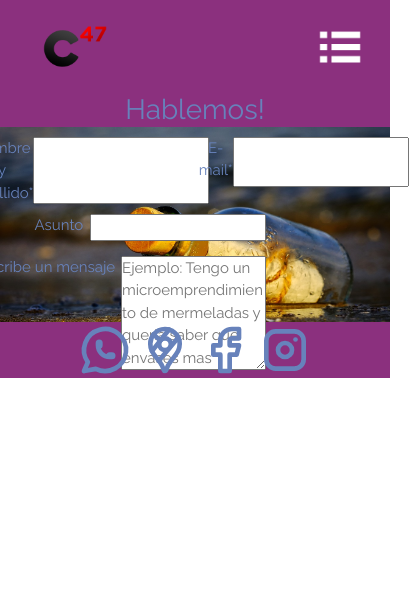
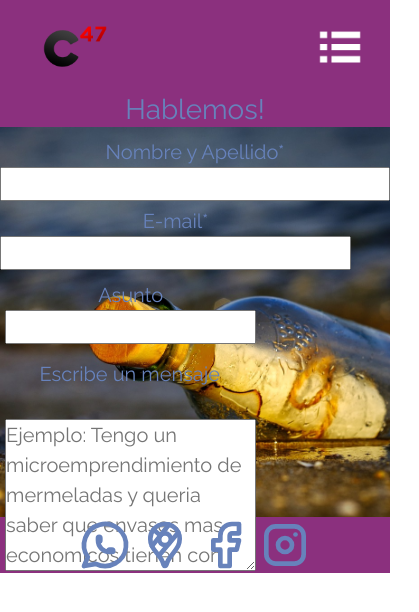
Before and after one commit to emallorente/proyecto-c47, a plain HTML site: page html/contacto.html in a window 390 px wide. Shown: the whole page, 419 px wide, since content can reach past the window. Drawn offline with nearby package versions, Linux system fonts and the light colour scheme.

Commit message:
arreglado css algunos detalles rspsv

```diff
--- a/css/style.css
+++ b/css/style.css
@@ -333,7 +333,7 @@ header nav ul li a{
         z-index: 1
 }
 .cajas{
-    height: 50vw;
+    height: 80vw;
 }
     .cajas div{
         font-size: 15px;
@@ -438,23 +438,52 @@ header nav ul li a{
     height: 100%;
     grid-gap: 0!important;
 }
+
+/* Cajas de contactos en mobile  */
 .cajas{
-    height:50vw;
+    height:100vw;
 }
+
+.cajas div{
+    display: grid;
+    justify-items: auto;
+    grid-template-columns: repeat(1, 1fr);
+    grid-template-rows: 4;
+    grid-template-areas: "caja1" "caja2" "caja3" "caja4";
+    font-size: 20px;
+    font-family: 'Raleway', sans-serif;
+    color: #6782BB;
+    padding-top: 5px;
+}
+
 .caja1{
     margin: 0;
+    align-items: center;
+    grid-area: caja1;
 }
 .caja2{
     margin: 0;
+    grid-area: caja2;
 }
 .caja3{
     margin: 5px;
+    grid-area: caja3;
+}
+.caja3 input{
+    text-align: center;
+    margin: 0px;
+    padding: 0;
+    margin: 0;
 }
 .caja3 label{
-    margin-right: 5px;
+    text-align: center;
+    align-items: center;
+    padding-right: 0;
+
 }
 .caja4{
     margin: 5px;
+    grid-area: caja4;
 }
 .caja4 label{
     justify-content: center;
```
